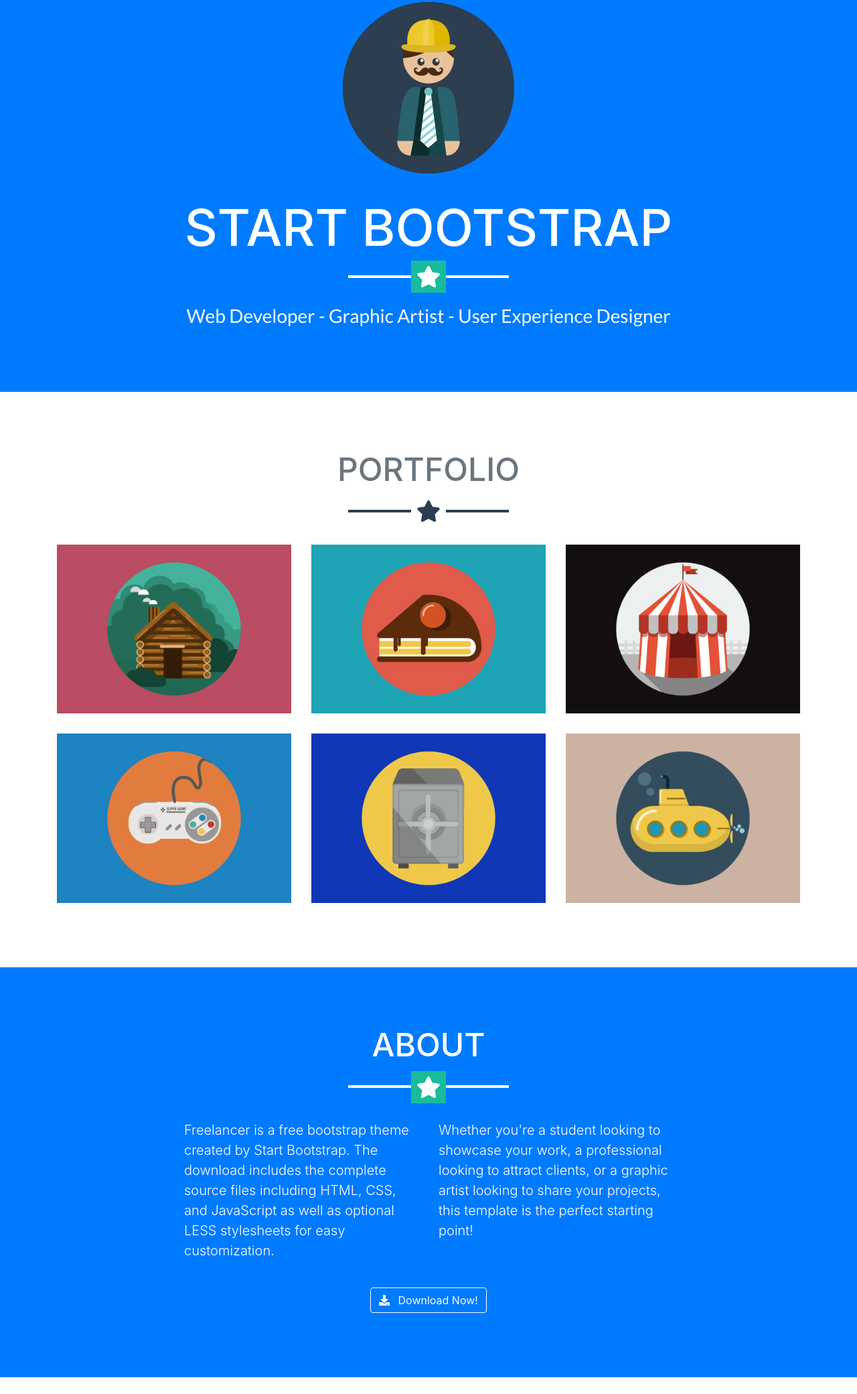
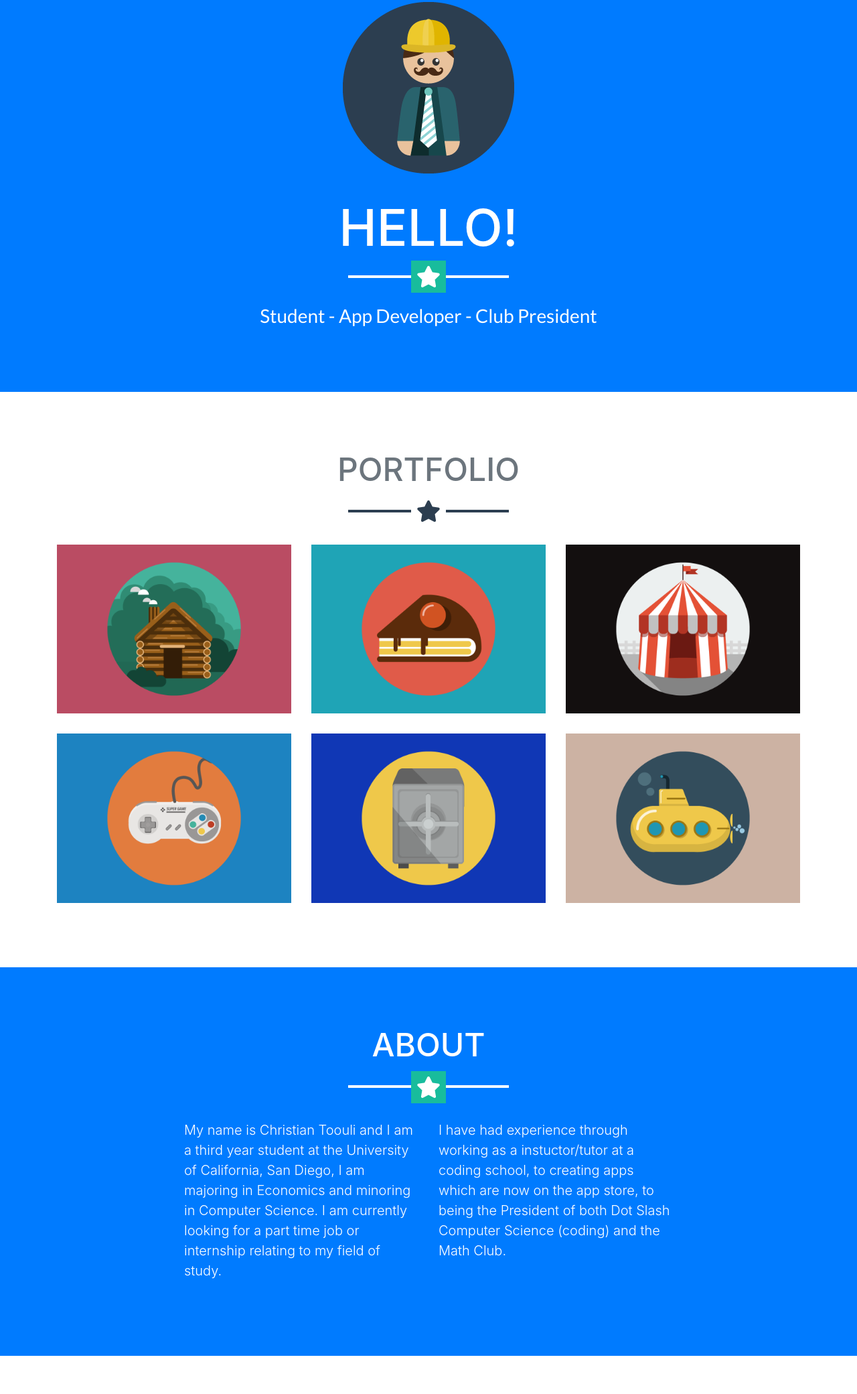
Before and after one commit to ctoouli/ctoouli.github.io, a website with bundled scripts: page index.html in a window 1280 px wide. Shown: the part 199-2280 px from the top of the page at 67% size. Built offline with nearby package versions, Linux system fonts and the light colour scheme.

Commit message:
added my info

```diff
--- a/index.html
+++ b/index.html
@@ -8,7 +8,7 @@
     <meta name="description" content="">
     <meta name="author" content="">
 
-    <title>Freelancer - Start Bootstrap Theme</title>
+    <title>Christian Toouli</title>
 
     <!-- Bootstrap core CSS -->
     <link href="vendor/bootstrap/css/bootstrap.min.css" rel="stylesheet">
@@ -31,7 +31,7 @@
     <!-- Navigation -->
     <nav class="navbar navbar-expand-lg bg-secondary fixed-top text-uppercase" id="mainNav">
       <div class="container">
-        <a class="navbar-brand js-scroll-trigger" href="#page-top">Start Bootstrap</a>
+        <a class="navbar-brand js-scroll-trigger" href="#page-top">Christian Toouli</a>
         <button class="navbar-toggler navbar-toggler-right text-uppercase bg-primary text-white rounded" type="button" data-toggle="collapse" data-target="#navbarResponsive" aria-controls="navbarResponsive" aria-expanded="false" aria-label="Toggle navigation">
           Menu
           <i class="fas fa-bars"></i>
@@ -56,9 +56,9 @@
     <header class="masthead bg-primary text-white text-center">
       <div class="container">
         <img class="img-fluid mb-5 d-block mx-auto" src="img/profile.png" alt="">
-        <h1 class="text-uppercase mb-0">Start Bootstrap</h1>
+        <h1 class="text-uppercase mb-0">Hello!</h1>
         <hr class="star-light">
-        <h2 class="font-weight-light mb-0">Web Developer - Graphic Artist - User Experience Designer</h2>
+        <h2 class="font-weight-light mb-0">Student - App Developer - Club President</h2>
       </div>
     </header>
 
@@ -139,17 +139,11 @@
         <hr class="star-light mb-5">
         <div class="row">
           <div class="col-lg-4 ml-auto">
-            <p class="lead">Freelancer is a free bootstrap theme created by Start Bootstrap. The download includes the complete source files including HTML, CSS, and JavaScript as well as optional LESS stylesheets for easy customization.</p>
+            <p class="lead">My name is Christian Toouli and I am a third year student at the University of California, San Diego, I am majoring in Economics and minoring in Computer Science. I am currently looking for a part time job or internship relating to my field of study.</p>
           </div>
           <div class="col-lg-4 mr-auto">
-            <p class="lead">Whether you're a student looking to showcase your work, a professional looking to attract clients, or a graphic artist looking to share your projects, this template is the perfect starting point!</p>
+            <p class="lead">I have had experience through working as a instuctor/tutor at a coding school, to creating apps which are now on the app store, to being the President of both Dot Slash Computer Science (coding) and the Math Club.</p>
           </div>
-        </div>
-        <div class="text-center mt-4">
-          <a class="btn btn-xl btn-outline-light" href="#">
-            <i class="fas fa-download mr-2"></i>
-            Download Now!
-          </a>
         </div>
       </div>
     </section>
```
Also changed, not shown: 2 other files.
